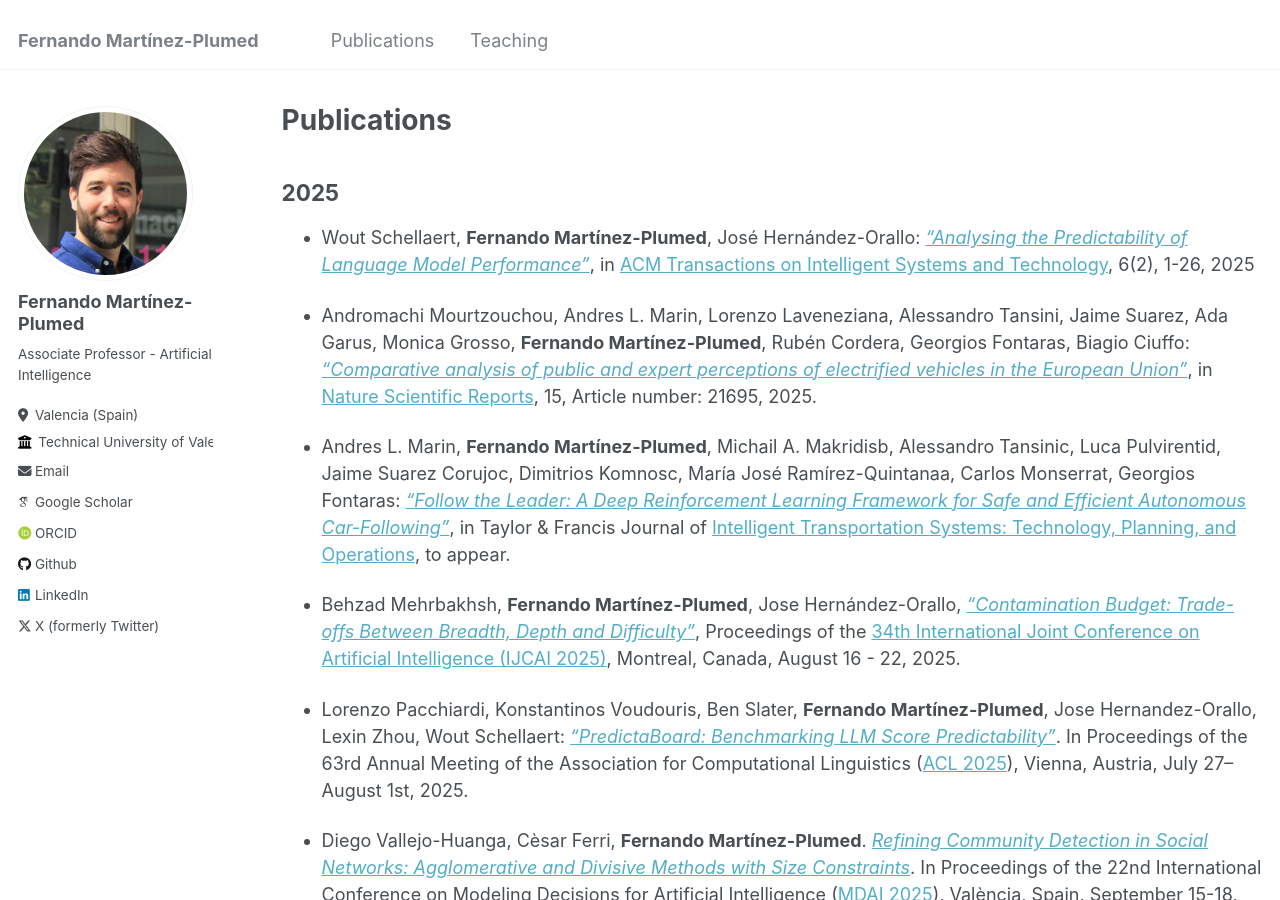
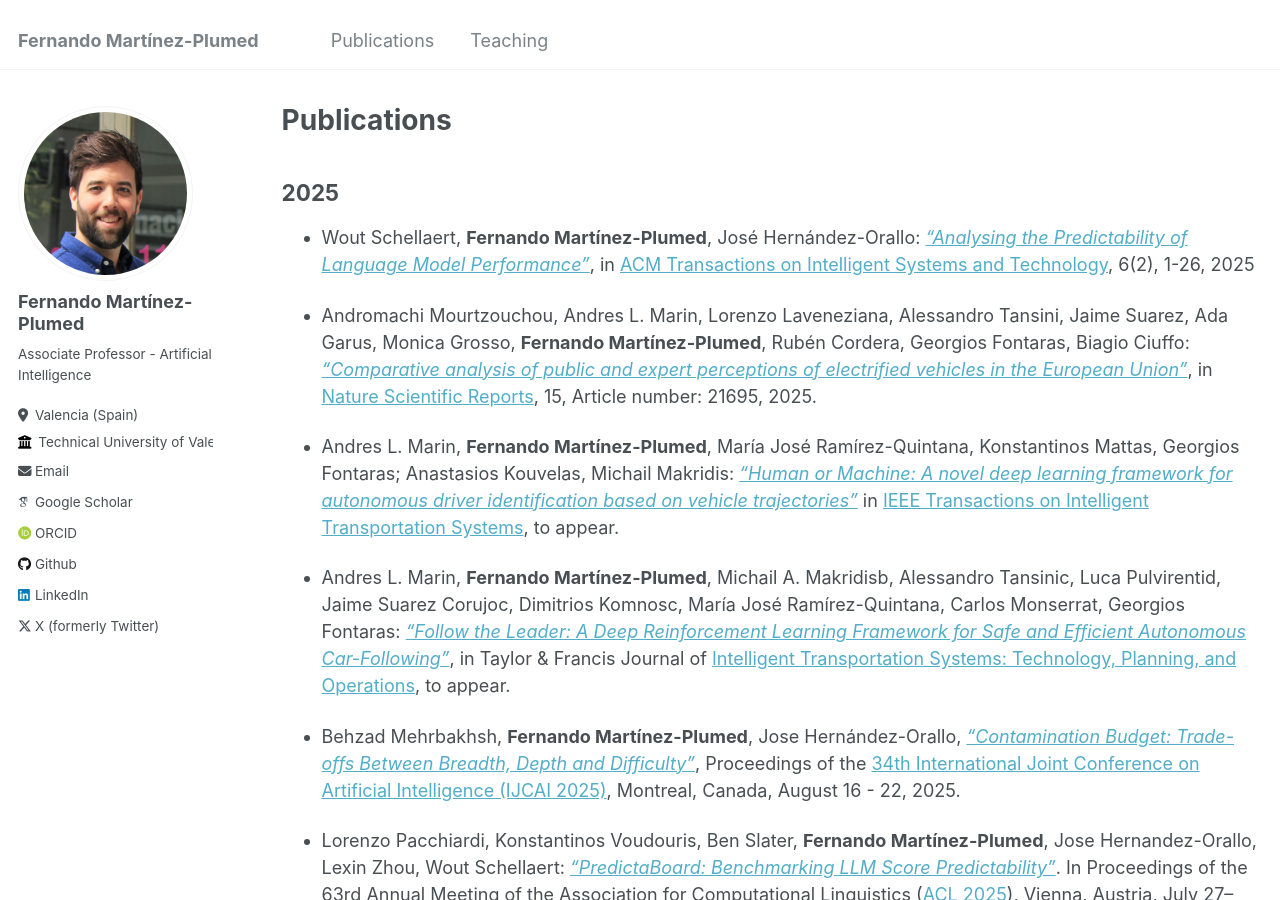
Before and after one commit to nandomp/nandomp.github.io, a Jekyll site: the page built from _pages/publications.md, in a window 1280 px wide and 900 px high. Built offline with Jekyll 4.4.1, drawn with Linux system fonts in a browser that asks for light colours; some web fonts are replaced.

Commit message:
Update publications.md

```diff
--- a/_pages/publications.md
+++ b/_pages/publications.md
@@ -11,7 +11,9 @@ author_profile: true
 
 * Andromachi Mourtzouchou, Andres L. Marin, Lorenzo Laveneziana, Alessandro Tansini, Jaime Suarez, Ada Garus, Monica Grosso, **Fernando Martínez-Plumed**, Rubén Cordera, Georgios Fontaras, Biagio Ciuffo: [*"Comparative analysis of public and expert perceptions of electrified vehicles in the European Union"*](https://doi.org/10.1038/s41598-025-06071-0), in [Nature Scientific Reports](https://www.nature.com/srep/), 15, Article number: 21695, 2025.
 
-* Andres L. Marin, **Fernando Martínez-Plumed**, Michail A. Makridisb, Alessandro Tansinic, Luca Pulvirentid, Jaime Suarez Corujoc, Dimitrios Komnosc, María José Ramírez-Quintanaa, Carlos Monserrat, Georgios Fontaras: [*"Follow the Leader: A Deep Reinforcement Learning Framework for Safe and Efficient Autonomous Car-Following"*](https://doi.org/10.1080/15472450.2025.2576907), in Taylor & Francis Journal of [Intelligent Transportation Systems: Technology, Planning, and Operations](https://www.tandfonline.com/journals/gits20), to appear.
+* Andres L. Marin, **Fernando Martínez-Plumed**,  María José Ramírez-Quintana, Konstantinos Mattas, Georgios Fontaras; Anastasios Kouvelas, Michail Makridis: [*"Human or Machine: A novel deep learning framework for autonomous driver identification based on vehicle trajectories"*]() in [IEEE Transactions on Intelligent Transportation Systems](https://ieee-itss.org/pub/t-its/), to appear.
+
+* Andres L. Marin, **Fernando Martínez-Plumed**, Michail A. Makridisb, Alessandro Tansinic, Luca Pulvirentid, Jaime Suarez Corujoc, Dimitrios Komnosc, María José Ramírez-Quintana, Carlos Monserrat, Georgios Fontaras: [*"Follow the Leader: A Deep Reinforcement Learning Framework for Safe and Efficient Autonomous Car-Following"*](https://doi.org/10.1080/15472450.2025.2576907), in Taylor & Francis Journal of [Intelligent Transportation Systems: Technology, Planning, and Operations](https://www.tandfonline.com/journals/gits20), to appear.
 
 * Behzad Mehrbakhsh, **Fernando Martínez-Plumed**, Jose Hernández-Orallo, [*"Contamination Budget: Trade-offs Between Breadth, Depth and Difficulty"*](), Proceedings of the [34th International Joint Conference on Artificial Intelligence (IJCAI 2025)](https://2025.ijcai.org/),  Montreal, Canada, August 16 - 22, 2025.
 
```
